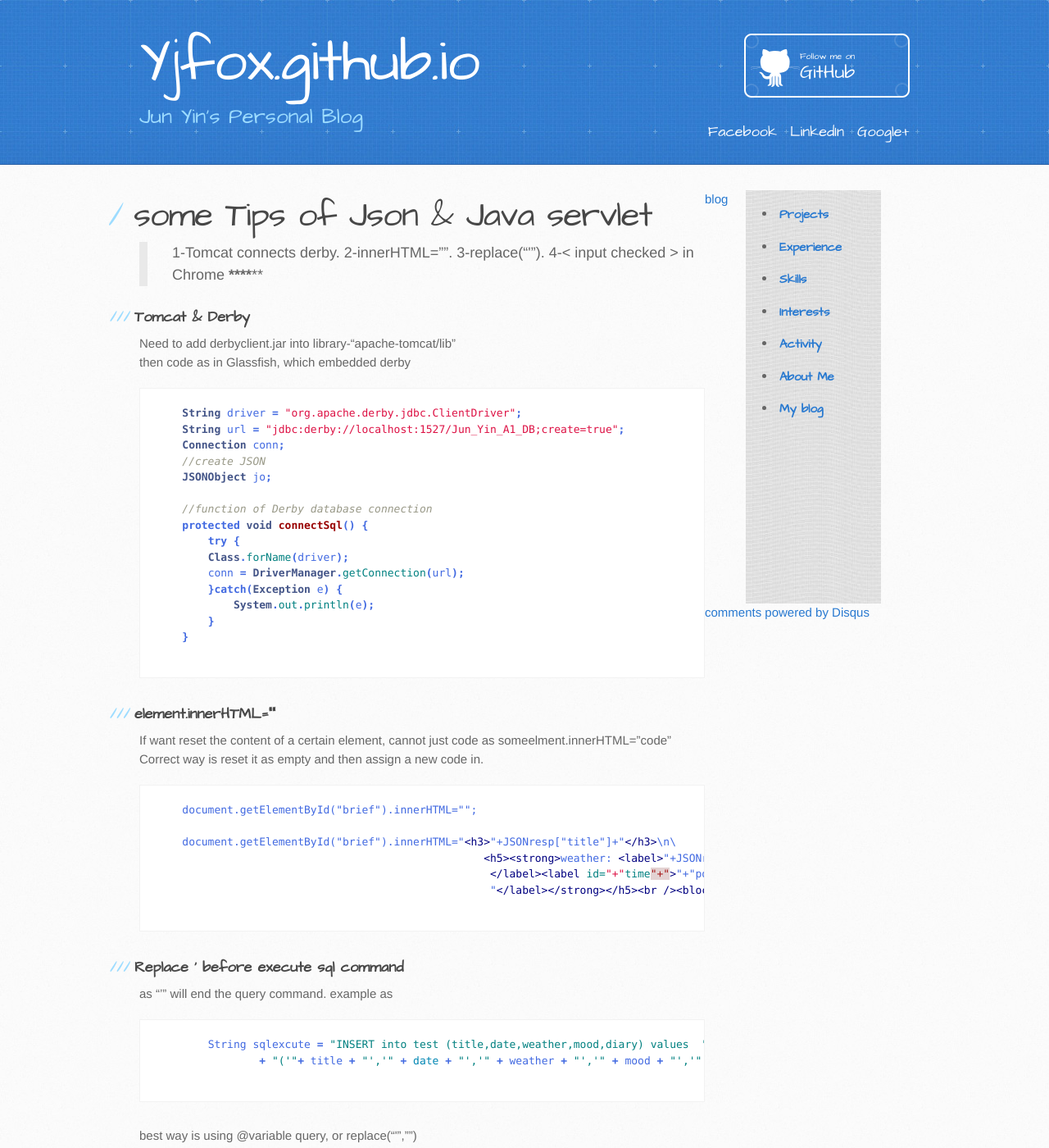
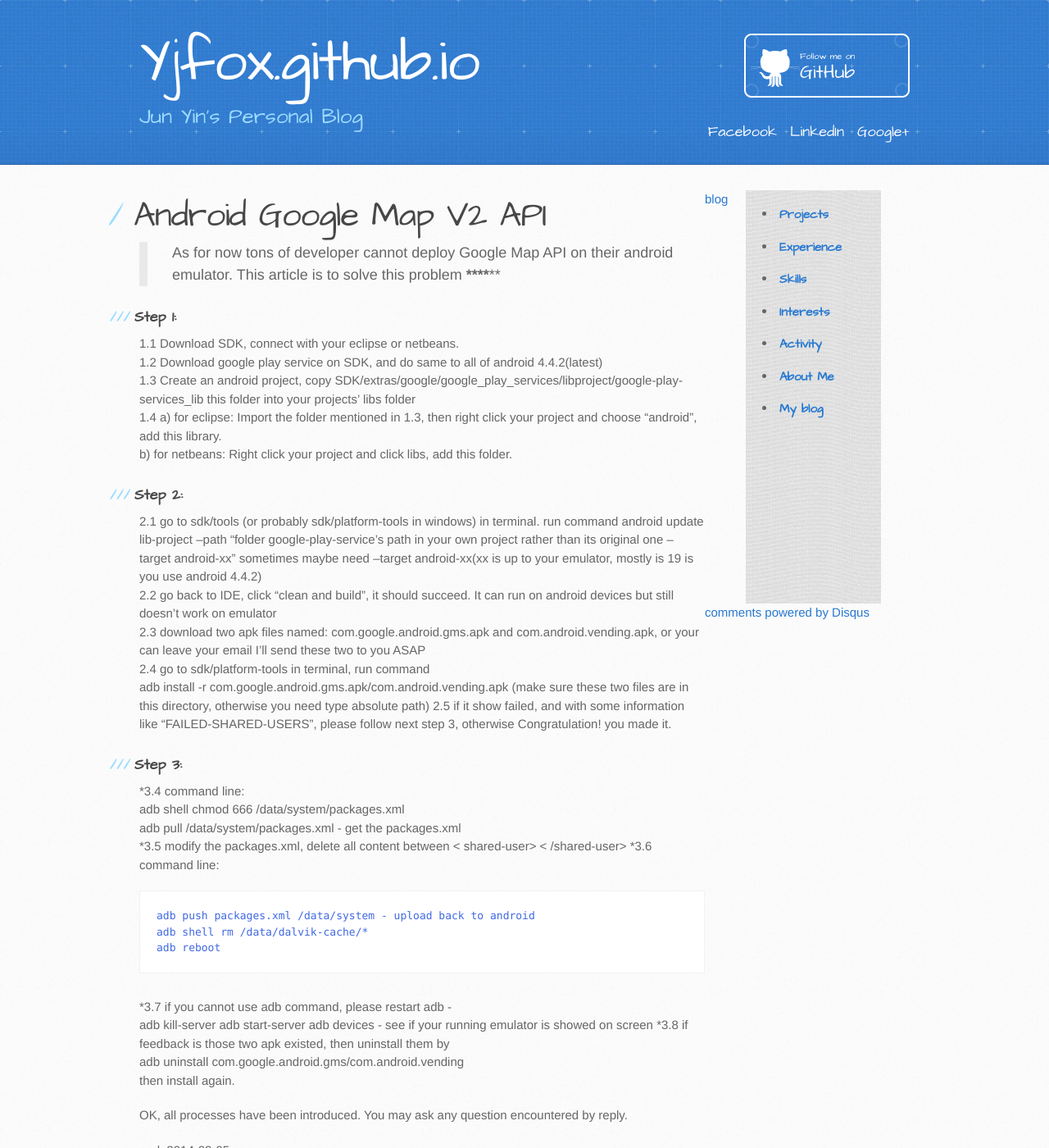
Before and after one commit to yjfox/yjfox.github.io, a Jekyll site: the page built from _posts/2014-1-20-tips.md, in a window 1280 px wide and 1400 px high. Shown: the whole window at 82% size. Built offline with Jekyll 4.4.1, drawn with Linux system fonts in a browser that asks for light colours; Markdown is read by kramdown in place of the engine named in the settings; comment, search, counter and statistics services are not loaded; some of the changed text lies outside the part shown.

Commit message:
new post

```diff
--- a/_posts/2014-1-20-tips.md
+++ b/_posts/2014-1-20-tips.md
@@ -1,89 +1,52 @@
 ---
 layout: default
-title: some Tips of Json & Java servlet
-label: JSON, servlet, HTML, SQL query, Tomcat+Derby
-time: 2014-1-20
-brief: 1-Tomcat connects derby. 2-innerHTML="". 3-replace("\'"). 4-< input checked > in Chrome
+title: Android Google Map V2 API
+label: Google Map, API, Android, emulator
+time: 2014-02-05
+brief: As for now tons of developer cannot deploy Google Map API on their android emulator. This article is to solve this problem
 ---
 
 #{{page.title}}
 > {{page.brief}}
 **************
 
-### Tomcat & Derby
-Need to add derbyclient.jar into library-"apache-tomcat/lib"
-then code as in Glassfish, which embedded derby
+### Step 1:
+1.1 Download SDK, connect with your eclipse or netbeans.
+1.2 Download google play service on SDK, and do same to all of android 4.4.2(latest)
+1.3 Create an android project, copy SDK/extras/google/google_play_services/libproject/google-play-services_lib this folder into your projects' libs folder
+1.4 a) for eclipse: Import the folder mentioned in 1.3, then right click your project and choose "android", add this library.
+  b) for netbeans: Right click your project and click libs, add this folder.
 
-{% highlight java %}
+### Step 2:
+2.1 go to sdk/tools (or probably sdk/platform-tools in windows) in terminal. run command
+    android update lib-project --path "folder google-play-service's path in your own project rather than its original one --target android-xx"
+sometimes maybe need --target android-xx(xx is up to your emulator, mostly is 19 is you use android 4.4.2)
+2.2 go back to IDE, click "clean and build", it should succeed. It can run on android devices but still doesn't work on emulator
+2.3 download two apk files named: com.google.android.gms.apk and com.android.vending.apk, or your can leave your email I'll send these two to you ASAP
+2.4 go to sdk/platform-tools in terminal, run command
+    adb install -r com.google.android.gms.apk/com.android.vending.apk (make sure these two files are in this directory, otherwise you need type absolute path)
+2.5 if it show failed, and with some information like "FAILED-SHARED-USERS", please follow next step 3, otherwise Congratulation! you made it.
 
-    String driver = "org.apache.derby.jdbc.ClientDriver";
-    String url = "jdbc:derby://localhost:1527/Jun_Yin_A1_DB;create=true";
-    Connection conn;
-    //create JSON
-    JSONObject jo;
+### Step 3:
+*3.4 command line:
+	adb shell chmod 666 /data/system/packages.xml
+    adb pull /data/system/packages.xml - get the packages.xml
+*3.5 modify the packages.xml, delete all content between < shared-user> < /shared-user>
+*3.6 command line:
 
-    //function of Derby database connection
-    protected void connectSql() {
-        try {
-        Class.forName(driver);
-        conn = DriverManager.getConnection(url);
-        }catch(Exception e) {
-            System.out.println(e);
-        }
-    }
+	adb push packages.xml /data/system - upload back to android
+	adb shell rm /data/dalvik-cache/*
+	adb reboot
 
-{% endhighlight java %}
+*3.7 if you cannot use adb command, please restart adb -
+	adb kill-server
+	adb start-server
+	adb devices - see if your running emulator is showed on screen
+*3.8 if feedback is those two apk existed, then uninstall them by
+	adb uninstall  com.google.android.gms/com.android.vending
+then install again.
 
-### element.innerHTML=""
-If want reset the content of a certain element, cannot just code as someelment.innerHTML="code"
-Correct way is reset it as empty and then assign a new code in.
-
-{% highlight html %}
-
-    document.getElementById("brief").innerHTML="";
-
-    document.getElementById("brief").innerHTML="<h3>"+JSONresp["title"]+"</h3>\n\
-                                                   <h5><strong>weather: <label>"+JSONresp["weather"]+"\
-                                                    </label><label id="+"time"+">"+"post on: "+JSONresp["year"]+"-"+JSONresp["month"]+"-"+JSONresp["day"]+
-                                                    "</label></strong></h5><br /><blockquote><p>"+JSONresp["diary"]+"</p></blockquote>";
-
-{% endhighlight html %}
-
-### Replace ' before execute sql command
-as "'" will end the query command. example as
-
-{% highlight sql %}
-
-	String sqlexcute = "INSERT into test (title,date,weather,mood,diary) values  "
-                + "('"+ title + "','" + date + "','" + weather + "','" + mood + "','" + diary + "')";
-
-{% endhighlight sql %}
-
-best way is using @variable query, or replace("\'","")
-
-### < input checked > in chrome
-Chrome cannot display a checked input if code like this
-
-{% highlight html %}
-			<tr>
-                   <h4>Weather:</h4>
-                   <input type="checkbox" name="weather" value="sunny" checked="checked"/>Sunny
-                   <input type="checkbox" name="weather" value="rain"/>Rain
-                   <input type="checkbox" name="weather" value="cloud"/>Cloud
-               </tr>
-{% endhighlight html %}
-
-need to add < td >
-
-{% highlight html %}
-			<tr>
-                   <h4>Weather:</h4>
-                   <td><input type="checkbox" name="weather" value="sunny" checked="checked"/>Sunny</td>
-                   <td><input type="checkbox" name="weather" value="rain"/>Rain</td>
-               </tr>
-{% endhighlight html %}
-
-
+OK, all processes have been introduced. You may ask any question encountered by reply.
 
 end.
 {{page.time}}
```
Also changed, not shown: _posts/2014-02-05-android.md (added, +64 -0 lines).
